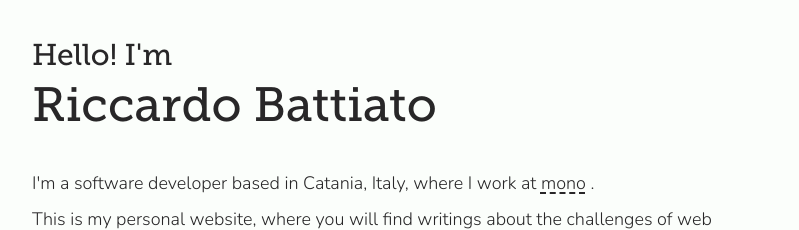
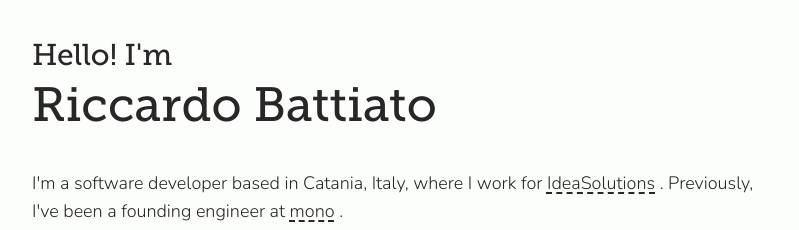
Before and after one commit to riccardobattiato/moving-parts, an Astro site: page / in a window 1280 px wide. Shown: the part 212-442 px from the top of the page, without its empty margins (240-1039 px from the left). Built offline with nearby package versions, Linux system fonts and the light colour scheme; Astro itself is replaced by a stand-in of ours; some packages are replaced by stand-ins of ours.

Commit message:
New job!

```diff
--- a/src/pages/index.astro
+++ b/src/pages/index.astro
@@ -26,7 +26,13 @@ const socialCount = SOCIALS.filter(social => social.active).length;
       <h1 class="!mt-0">Riccardo Battiato</h1>
 
       <p>
-        I'm a software developer based in Catania, Italy, where I work at
+        I'm a software developer based in Catania, Italy, where I work for <LinkButton
+          className="underline decoration-dashed underline-offset-4 hover:text-skin-accent"
+          href="https://www.ideasolutionsholding.it/en"
+        >
+          IdeaSolutions
+        </LinkButton>.
+        Previously, I've been a founding engineer at
         <LinkButton
           className="underline decoration-dashed underline-offset-4 hover:text-skin-accent"
           href="https://mono.studio/en/"
```
